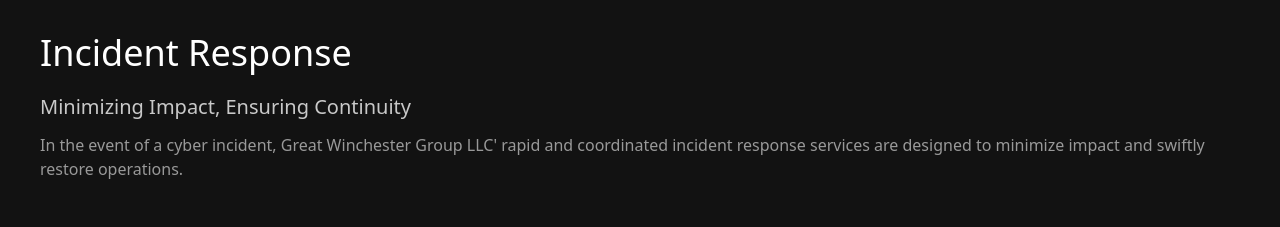
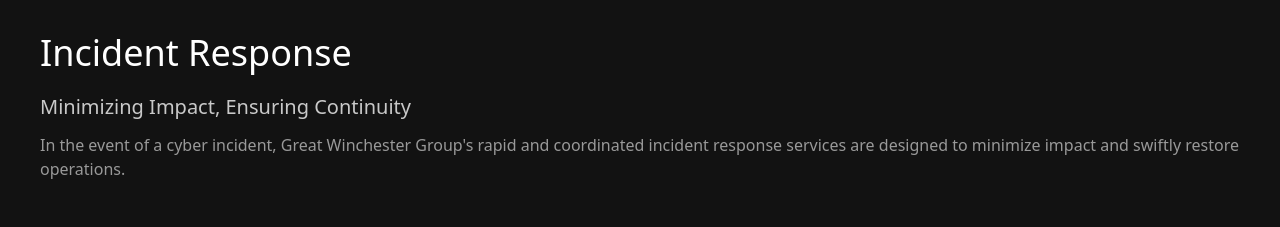
Before and after one commit to GhazanfarGw/Great-Winchester, a React (Create React App) app: page /cyber-secruity in a window 1280 px wide. Shown: the part 3360-3587 px from the top of the page. Built offline with nearby package versions, Linux system fonts and the light colour scheme.

Commit message:
Update Incident.jsx

```diff
--- a/src/Pages/Cyber Security/Incident.jsx
+++ b/src/Pages/Cyber Security/Incident.jsx
@@ -13,7 +13,7 @@
                     Minimizing Impact, Ensuring Continuity
                 </h3>
                 <p className='text-[#999] md:text-base text-sm pt-3'>
-                    In the event of a cyber incident, Great Winchester Group LLC' rapid and coordinated incident response services are designed to minimize impact and swiftly restore operations.
+                    In the event of a cyber incident, Great Winchester Group's rapid and coordinated incident response services are designed to minimize impact and swiftly restore operations.
                 </p>
             </div>
 
```
